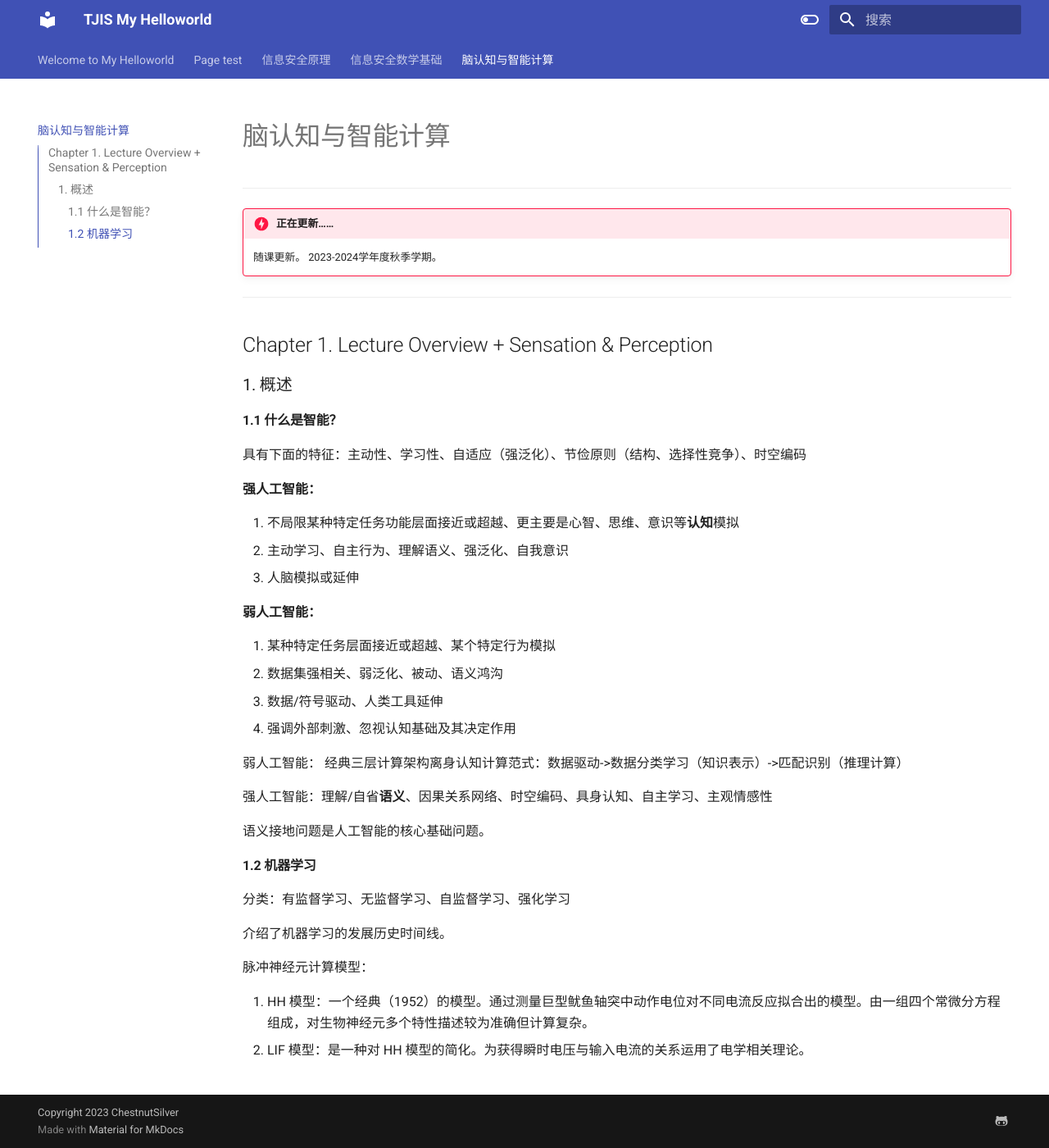
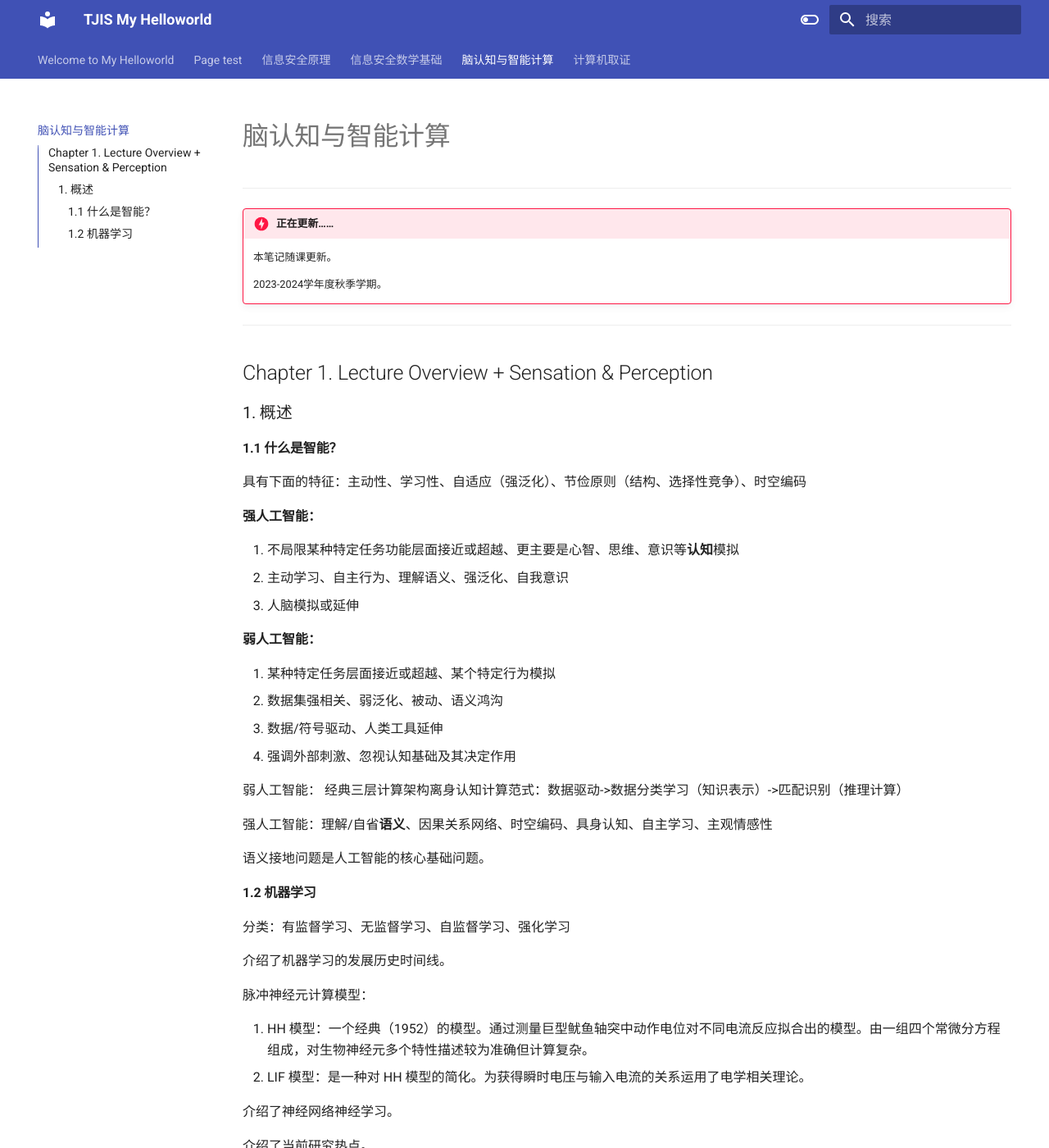
Before and after one commit to ChestnutSilver/TJIS-My-Helloworld, an MkDocs documentation site: the page built from docs/脑认知与智能计算.md, in a window 1280 px wide and 1400 px high. Shown: the whole window at 82% size. Built offline with MkDocs 1.6.1 and Material for MkDocs 9.7.7, drawn with Linux system fonts in a browser that asks for light colours.

```diff
--- a/docs/脑认知与智能计算.md
+++ b/docs/脑认知与智能计算.md
@@ -4,7 +4,8 @@
 
 !!! danger "正在更新……"
 
-    随课更新。
+    本笔记随课更新。
+
     2023-2024学年度秋季学期。
 
 ---
@@ -47,3 +48,9 @@
 
 1. HH 模型：一个经典（1952）的模型。通过测量巨型鱿鱼轴突中动作电位对不同电流反应拟合出的模型。由一组四个常微分方程组成，对生物神经元多个特性描述较为准确但计算复杂。
 2. LIF 模型：是一种对 HH 模型的简化。为获得瞬时电压与输入电流的关系运用了电学相关理论。
+
+介绍了神经网络神经学习。
+
+介绍了当前研究热点。
+
+---
```
Also changed, not shown: docs/计算机取证.md (added, +11 -0 lines).
